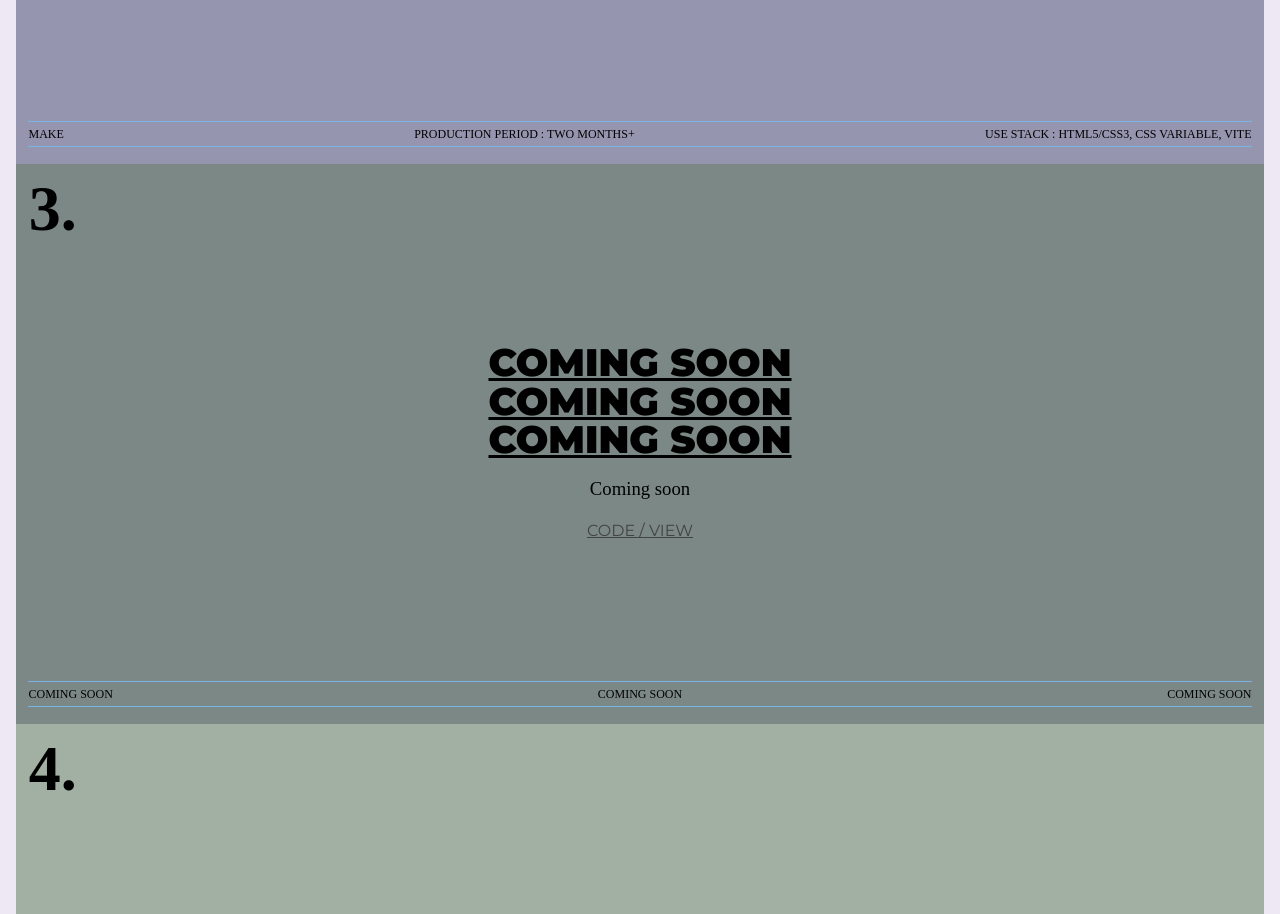
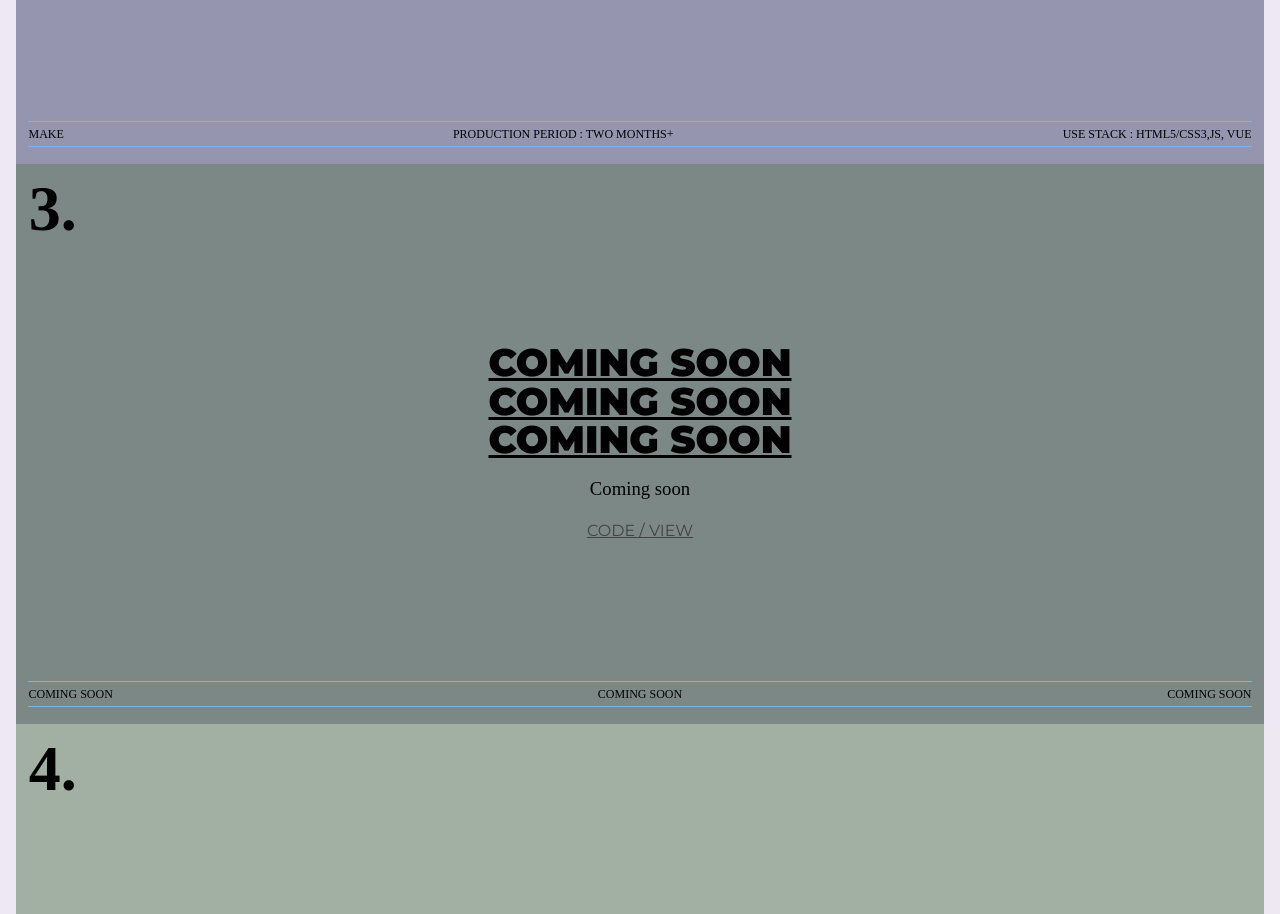
Before and after one commit to techn-0/techn0-vue, a Vue app: page / in a window 1280 px wide. Shown: the part 3480-4394 px from the top of the page. Built offline with nearby package versions, Linux system fonts and the light colour scheme; a small style sheet from the web is missing; a web font is replaced by a local one.

Commit message:
텍스트 수정📖

```diff
--- a/src/components/SiteSection.vue
+++ b/src/components/SiteSection.vue
@@ -36,7 +36,7 @@
                 <div class="info">
                     <span>Make</span>
                     <span>production period : Two months+</span>
-                    <span>use stack : HTML5/CSS3, CSS Variable, Vite</span>
+                    <span>use stack : HTML5/CSS3,JS, Vue</span>
                 </div>
             </article>
             <article class="site__item s3">
```
Also changed, not shown: 1 other file (tests, documents, lock files or other folders).
